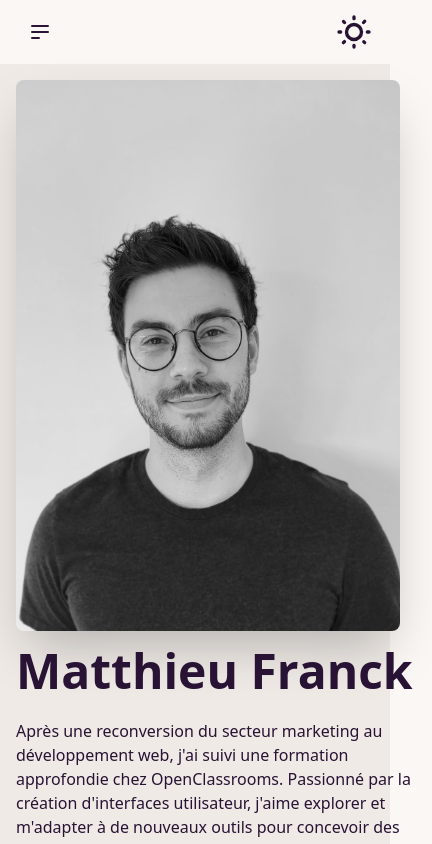
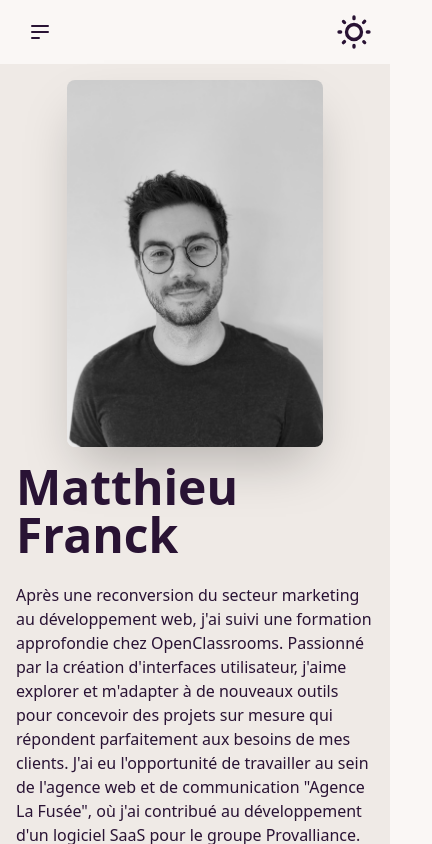
Before and after one commit to Matt-Fr/portfolio_v3, a React (Vite) app: page / in a window 390 px wide. Shown: the top 844 px of the page, 432 px wide, since content can reach past the window. Built offline with nearby package versions, Linux system fonts and the light colour scheme.

Commit message:
fixed issue with responsive

```diff
--- a/src/components/ProjectCard.tsx
+++ b/src/components/ProjectCard.tsx
@@ -15,7 +15,7 @@ const ProjectCard = (props: Props) => {
   const modalId = `modal_${props.id}`;
 
   return (
-    <div className="card glass bg-base-100 w-96 shadow-xl overflow-hidden">
+    <div className="card glass bg-base-100 md:w-96 shadow-xl overflow-hidden">
       <div className="h-60 flex justify-center items-start overflow-hidden ">
         <img
           src={props.picture}
--- a/src/sections/Presentation.tsx
+++ b/src/sections/Presentation.tsx
@@ -9,7 +9,10 @@ const Presentation = () => {
   return (
     <section id="presentation" className="hero bg-base-200 min-h-screen">
       <div className="hero-content flex-col lg:flex-row">
-        <img src={authorPic} className="max-w-sm rounded-lg shadow-2xl mr-4" />
+        <img
+          src={authorPic}
+          className="md:max-w-sm max-w-64 rounded-lg shadow-2xl md:mr-4"
+        />
         <div>
           <h1 className="text-5xl font-bold">Matthieu Franck</h1>
           <p className="py-6">
```
